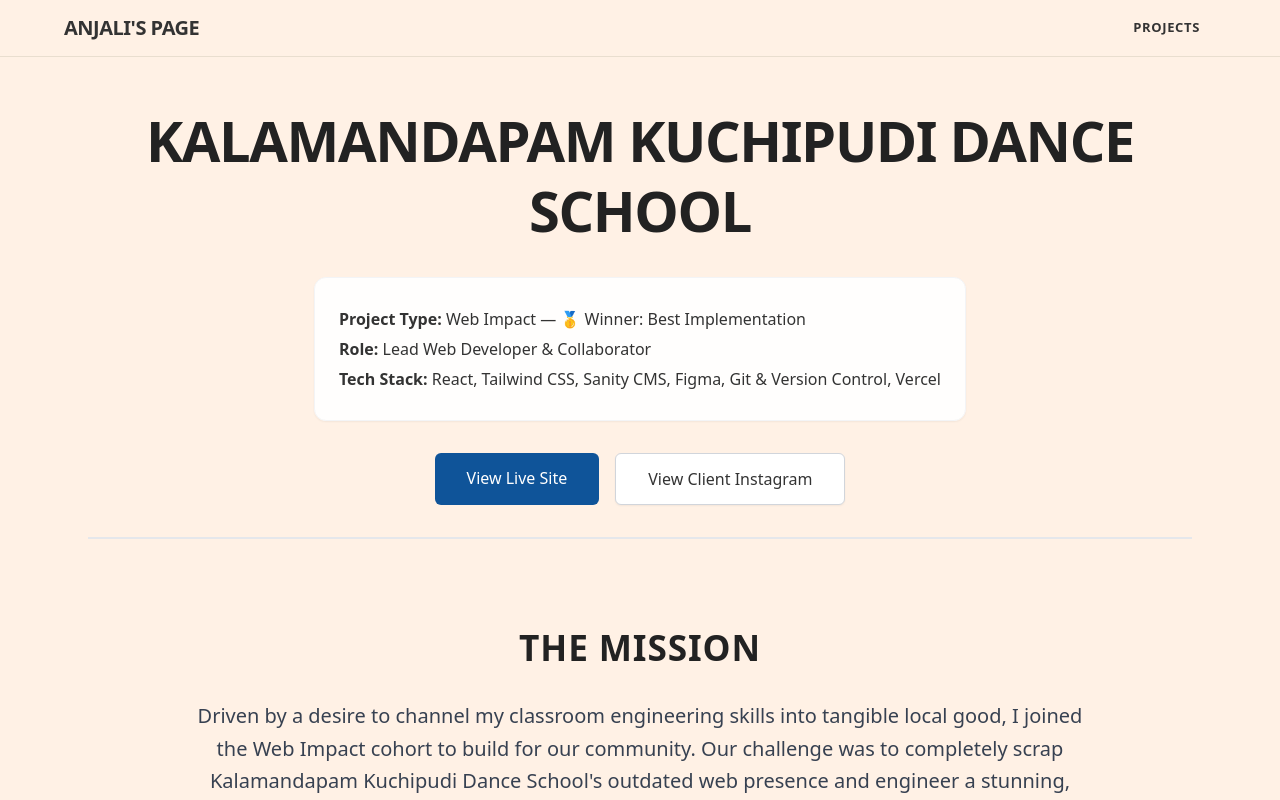
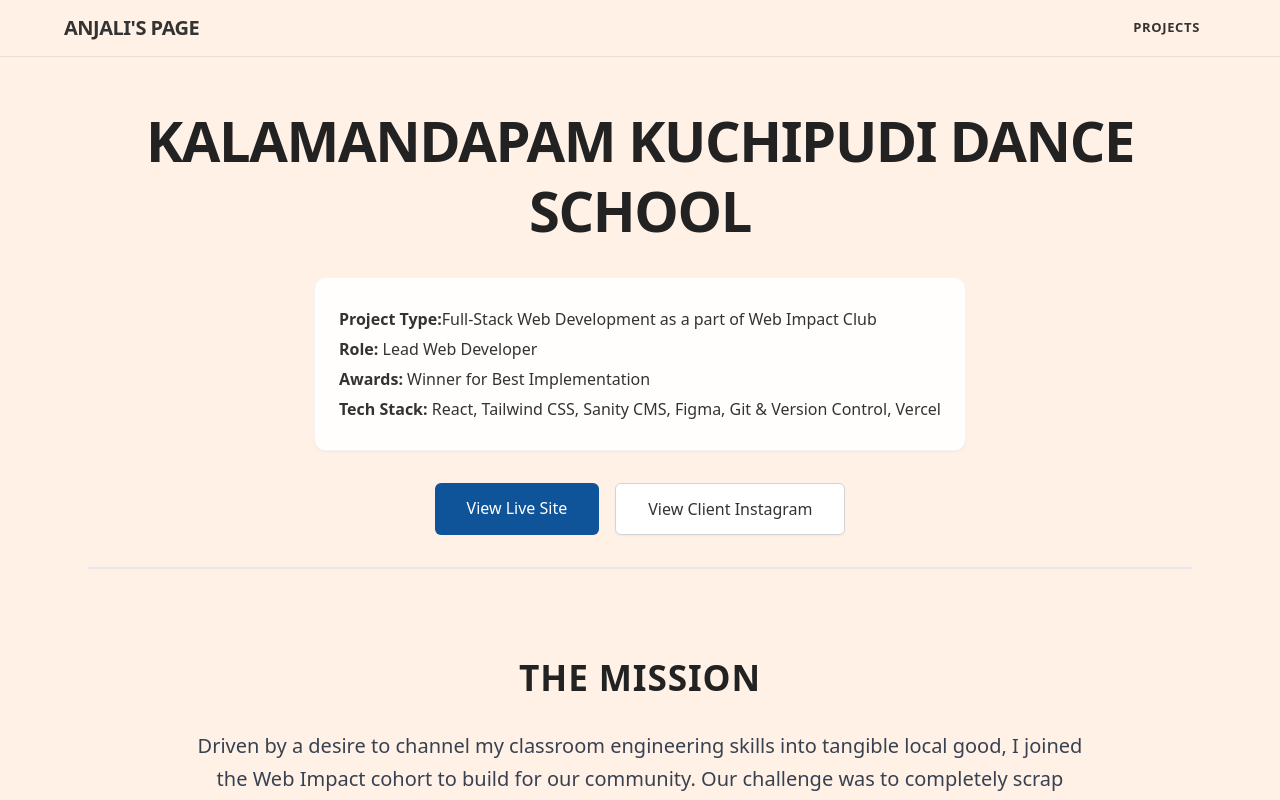
Before and after one commit to ducatiGirl/Anjali-personal-website, a React (Create React App) app: page /projects/KKDS in a window 1280 px wide. Shown: the top 800 px of the page. Built offline with nearby package versions, Linux system fonts and the light colour scheme.

Commit message:
updated proj type

```diff
--- a/src/projects/KKDS.js
+++ b/src/projects/KKDS.js
@@ -15,8 +15,9 @@ const KKDS = () => {
 
                     {/* Your Key Info Box */}
                     <div className="bg-white/90 backdrop-blur-sm p-6 rounded-xl inline-block text-left mt-6 shadow-sm border border-gray-100 mx-auto">
-                        <p className="my-1"><strong>Project Type:</strong> Web Impact — 🥇 Winner: Best Implementation</p>
-                        <p className="my-1"><strong>Role:</strong> Lead Web Developer & Collaborator</p>
+                        <p className="my-1"><strong>Project Type:</strong>Full-Stack Web Development as a part of Web Impact Club</p>
+                        <p className="my-1"><strong>Role:</strong> Lead Web Developer</p>
+                        <p className="my-1"><strong>Awards:</strong> Winner for Best Implementation</p>
                         <p className="my-1"><strong>Tech Stack:</strong> React, Tailwind CSS, Sanity CMS, Figma, Git & Version Control, Vercel</p>
                     </div>
 
```
